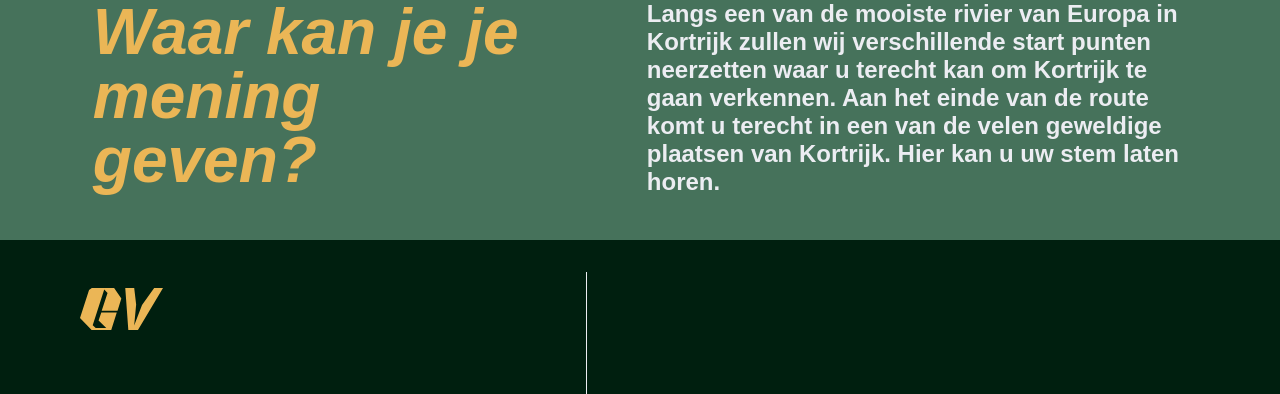
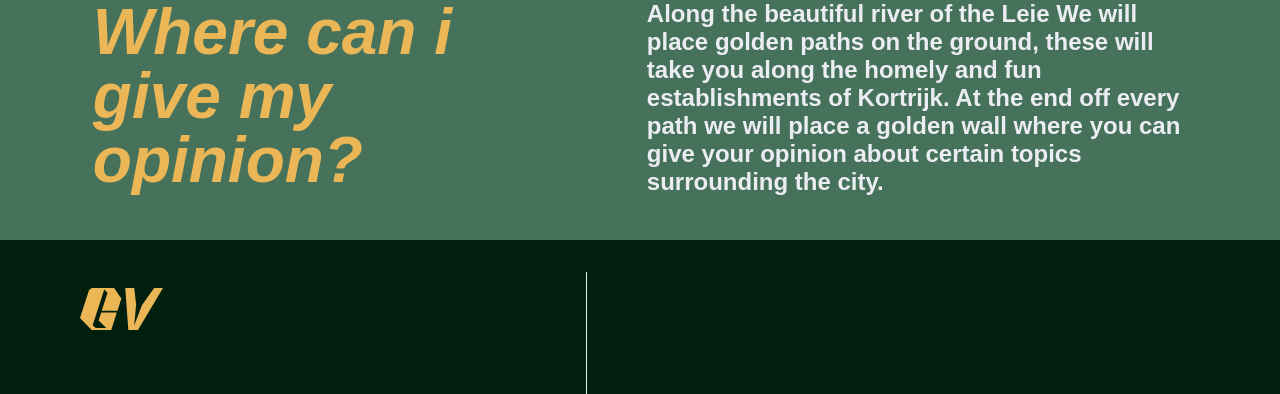
Before and after one commit to ekoman01/Reclaim-your-city, a PHP site: page /pages/map.html in a window 1280 px wide. Shown: the part 878-1272 px from the top of the page. Run offline with PHP 8.4, Linux system fonts and the light colour scheme; some libraries are stand-ins or nearby versions; some web fonts are replaced.

Commit message:
picture fix, language fixes

```diff
--- a/client/pages/category.html
+++ b/client/pages/category.html
@@ -55,14 +55,13 @@
       <article class="locked">
         <img class="lock" title="Shall we travel in time?" src="../assets/images/lock.png" alt="" />
         <hr />
-        <p>Locked till after the festival</p>
+        <p>Locked till after the <a class="link" href="/pages/festival.html">festival</a></p>
         <p class="timer"></p>
       </article>
       <article class="archive">
         <h2>Archive</h2>
         <p>Here you can find all the previous editions of the festival.</p>
         <div class="archive_list">
-
         </div>
       </article>
     </main>
--- a/client/pages/map.html
+++ b/client/pages/map.html
@@ -10,10 +10,24 @@
     <link rel="stylesheet" href="../css/map.css" />
     <link rel="stylesheet" href="../css/mobile_menu.css" />
 
-    <link rel="apple-touch-icon" sizes="180x180" href="../assets/favicon/apple-touch-icon.png">
-    <link rel="icon" type="image/png" sizes="32x32" href="../assets/favicon/favicon-32x32.png">
-    <link rel="icon" type="image/png" sizes="16x16" href="../assets/favicon/favicon-16x16.png">
-    <link rel="manifest" href="../assets/favicon/site.webmanifest">
+    <link
+      rel="apple-touch-icon"
+      sizes="180x180"
+      href="../assets/favicon/apple-touch-icon.png"
+    />
+    <link
+      rel="icon"
+      type="image/png"
+      sizes="32x32"
+      href="../assets/favicon/favicon-32x32.png"
+    />
+    <link
+      rel="icon"
+      type="image/png"
+      sizes="16x16"
+      href="../assets/favicon/favicon-16x16.png"
+    />
+    <link rel="manifest" href="../assets/favicon/site.webmanifest" />
 
     <script type="module" src="../scripts/map.js"></script>
     <script type="module" src="../scripts/mobile_menu.js"></script>
@@ -26,15 +40,15 @@
       <a class="nav_item" href="/pages/agenda.html">Schedule</a>
       <div class="logo">
         <a href="/">
-          <img src="../assets/svg/logo_nav.svg" alt="">
+          <img src="../assets/svg/logo_nav.svg" alt="" />
         </a>
       </div>
       <a class="nav_item" href="/pages/archive.html">Archive</a>
       <a class="nav_item" href="/pages/festival.html">Festival</a>
     </nav>
     <div class="mobile_nav">
-      <a href="/"><img src="../assets/svg/logo_nav.svg" alt=""></a>
-      <img class="mobile_nav_button" src="../assets/svg/menu.svg" alt="">
+      <a href="/"><img src="../assets/svg/logo_nav.svg" alt="" /></a>
+      <img class="mobile_nav_button" src="../assets/svg/menu.svg" alt="" />
       <div class="mobile_nav_container">
         <ul id="mobile_nav_menu">
           <li><a class="current_page" href="/pages/map.html">Map</a></li>
@@ -51,51 +65,76 @@
       </article>
       <article class="where">
         <div class="where_left">
-          <h1>Waar kan je je mening geven?</h1>
+          <h1>Where can i give my opinion?</h1>
         </div>
         <div class="where_right">
           <p>
-            Langs een van de mooiste rivier van Europa in Kortrijk zullen wij
-            verschillende start punten neerzetten waar u terecht kan om Kortrijk
-            te gaan verkennen. Aan het einde van de route komt u terecht in een
-            van de velen geweldige plaatsen van Kortrijk. Hier kan u uw stem
-            laten horen.
+            Along the beautiful river of the Leie We will place golden paths on
+            the ground, these will take you along the homely and fun
+            establishments of Kortrijk. At the end off every path we will place
+            a golden wall where you can give your opinion about certain topics
+            surrounding the city.
           </p>
         </div>
       </article>
     </main>
     <footer>
       <div class="footer_left">
-        <img src="../assets/svg/logo_footer.svg" alt="">
-        <p class="footer_white">Follow us along our story, and let us send a newsletter.</p>
+        <img src="../assets/svg/logo_footer.svg" alt="" />
+        <p class="footer_white">
+          Follow us along our story, and let us send a newsletter.
+        </p>
         <form action="">
-          <input class="email" type="text" placeholder="example@gmail.com">
-          <button><img src="../assets/svg/arrow.svg" alt=""></button>
+          <input class="email" type="text" placeholder="example@gmail.com" />
+          <button><img src="../assets/svg/arrow.svg" alt="" /></button>
         </form>
-        <hr>
+        <hr />
         <div class="footer_left_socials">
-          <img src="../assets/svg/facebook.svg" alt="">
-          <a href="https://www.instagram.com/goldenvoiceskortrijk/"><img class="insta" src="../assets/svg/instagram.svg" alt=""></a>
-          <img src="../assets/svg/tiktok.svg" alt="">
+          <img src="../assets/svg/facebook.svg" alt="" />
+          <a href="https://www.instagram.com/goldenvoiceskortrijk/"
+            ><img class="insta" src="../assets/svg/instagram.svg" alt=""
+          /></a>
+          <img src="../assets/svg/tiktok.svg" alt="" />
         </div>
       </div>
       <div class="footer_right">
         <ul>
-          <li> <a class="footer_white footer_list_title" href="/">Home</a>
+          <li>
+            <a class="footer_white footer_list_title" href="/">Home</a>
             <ul>
               <li>
-                <a class="footer_grey" href="/index.html#whatIs">What is golden voices?</a>
+                <a class="footer_grey" href="/index.html#whatIs"
+                  >What is golden voices?</a
+                >
               </li>
               <li>
-                <a class="footer_grey" href="/index.html#who">Who is this for?</a>
+                <a class="footer_grey" href="/index.html#who"
+                  >Who is this for?</a
+                >
               </li>
               <li>
-                <a class="footer_grey" href="/index.html#whatWill">What will we do?</a>
+                <a class="footer_grey" href="/index.html#whatWill"
+                  >What will we do?</a
+                >
+              </li>
             </ul>
           </li>
-          <li> <a class="footer_white footer_list_title" href="/pages/map.html">Map</a> </li>
-          <li> <a class="footer_white footer_list_title" href="/pages/agenda.html">Schedule</a> </li>
-          <li> <a class="footer_white footer_list_title" href="/pages/festival.html">Festival</a>
+          <li>
+            <a class="footer_white footer_list_title" href="/pages/map.html"
+              >Map</a
+            >
+          </li>
+          <li>
+            <a class="footer_white footer_list_title" href="/pages/agenda.html"
+              >Schedule</a
+            >
+          </li>
+          <li>
+            <a
+              class="footer_white footer_list_title"
+              href="/pages/festival.html"
+              >Festival</a
+            >
             <ul>
               <li>
                 <a class="footer_grey" href="#www">Where is the festival?</a>
@@ -108,9 +147,14 @@
               </li>
               <li>
                 <a class="footer_grey" href="#what">What can I do there?</a>
+              </li>
             </ul>
           </li>
-          <li> <a class="footer_white footer_list_title" href="/pages/archive.html">Archive</a> </li>
+          <li>
+            <a class="footer_white footer_list_title" href="/pages/archive.html"
+              >Archive</a
+            >
+          </li>
         </ul>
       </div>
     </footer>
```
Also changed, not shown: client/css/category.css (+7 -0 lines), client/pages/agenda.html (+4 -4 lines), client/assets/images/small.png, client/assets/images/wide.png, 1 other file.
